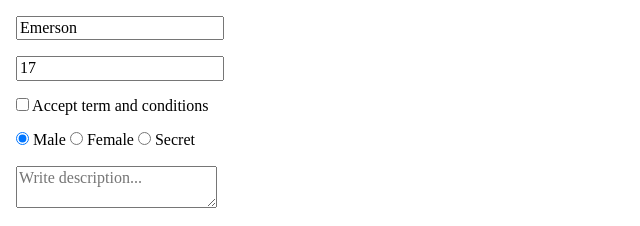
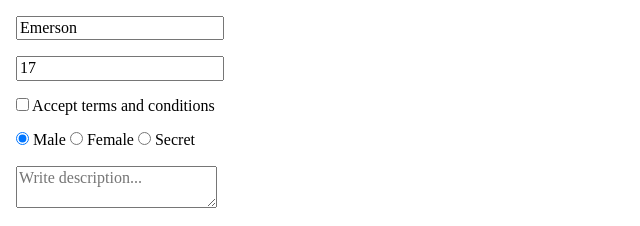
Before and after one commit to MadWolfInTheHub/HTML-CSS, a plain HTML site: page lesson16/task1/index.html in a window 1280 px wide. Shown: the top 226 px of the page, 0-640 px from the left. Drawn offline with nearby package versions, Linux system fonts and the light colour scheme; files that its build step writes are made by us from their sources.

Commit message:
final test

```diff
--- a/lesson16/task1/index.html
+++ b/lesson16/task1/index.html
@@ -35,7 +35,7 @@
         <div class="input-margin">
             <label>
                 <input type="checkbox" name="agree">
-                Accept term and conditions
+                Accept terms and conditions
             </label>
         </div>
         <div class="choose-gender">
```
Also changed, not shown: lesson16/task2/index.html (+1 -1 lines).
